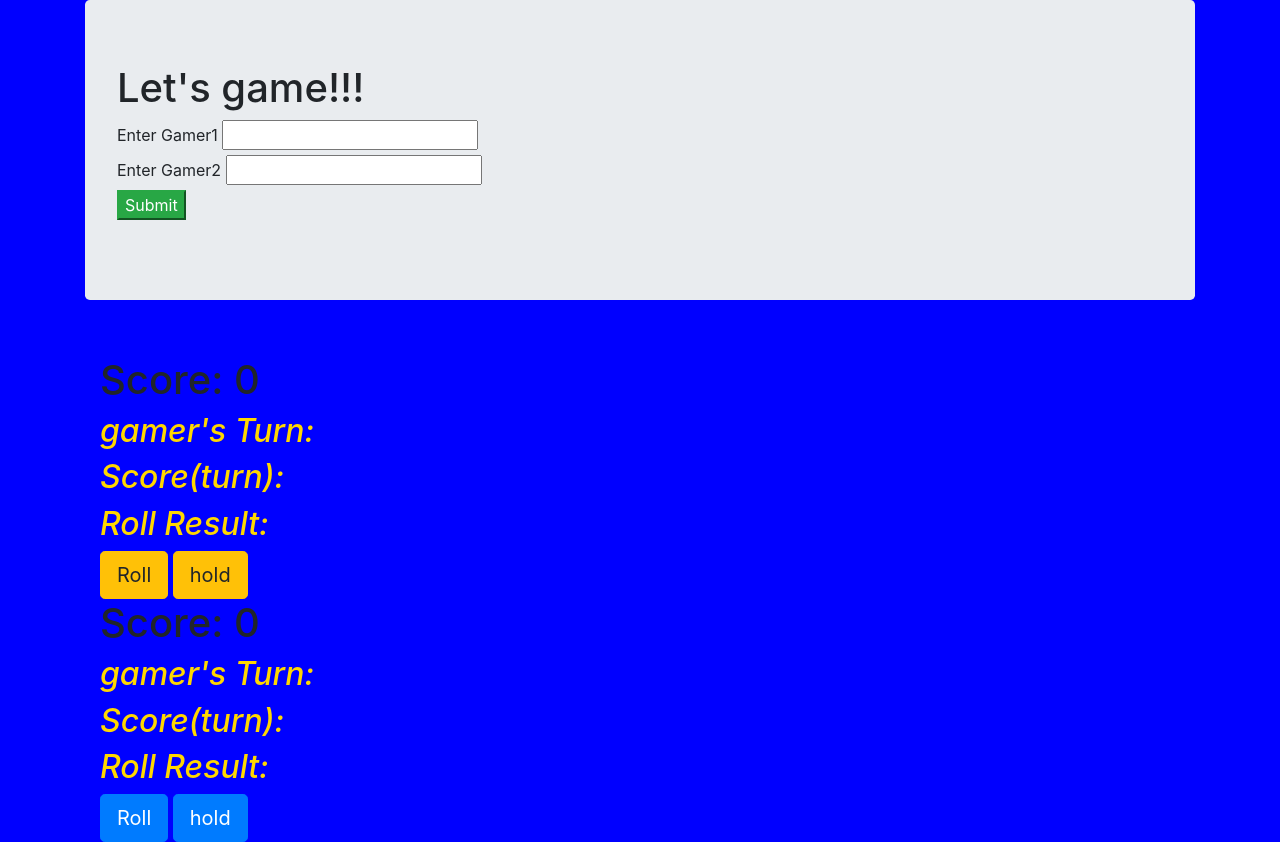
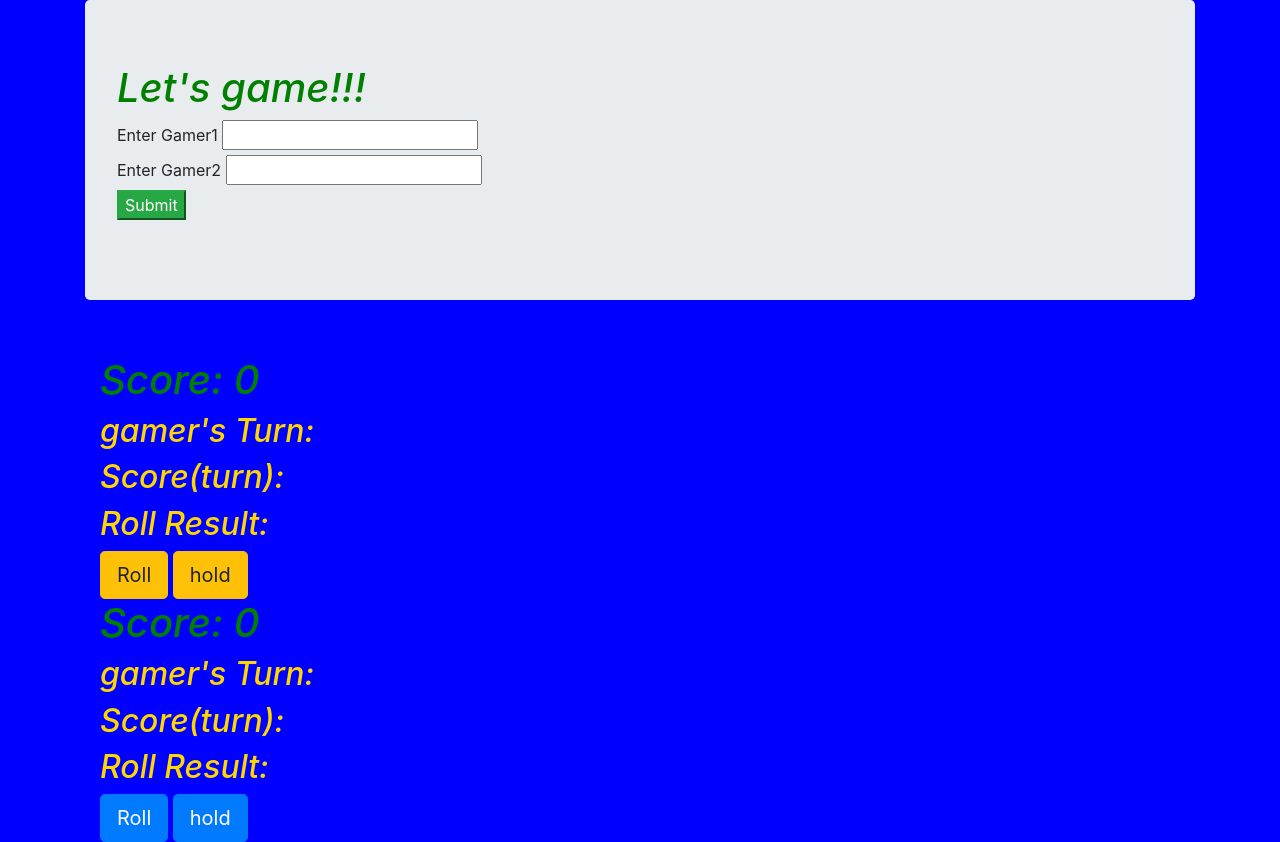
Before and after one commit to mulwhiski/pig-dice, a plain HTML site: page index.html in a window 1280 px wide. Drawn offline with nearby package versions, Linux system fonts and the light colour scheme.

Commit message:
add h2 changes in css/styles.css

```diff
--- a/css/styles.css
+++ b/css/styles.css
@@ -5,3 +5,7 @@ h2 {
   font-style: italic;
   color: gold;
 }
+h1 {
+  font-style: italic;
+  color: green;
+}
```
